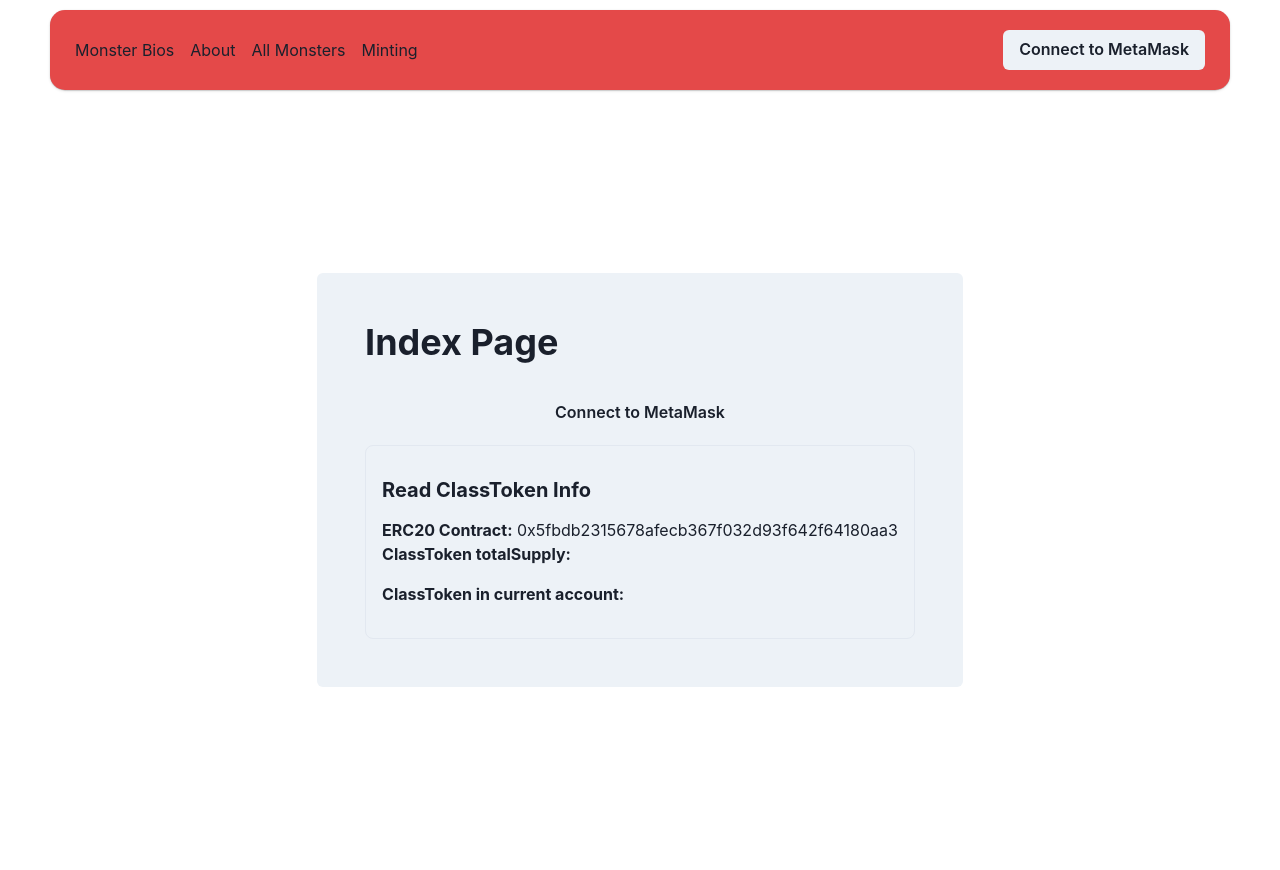
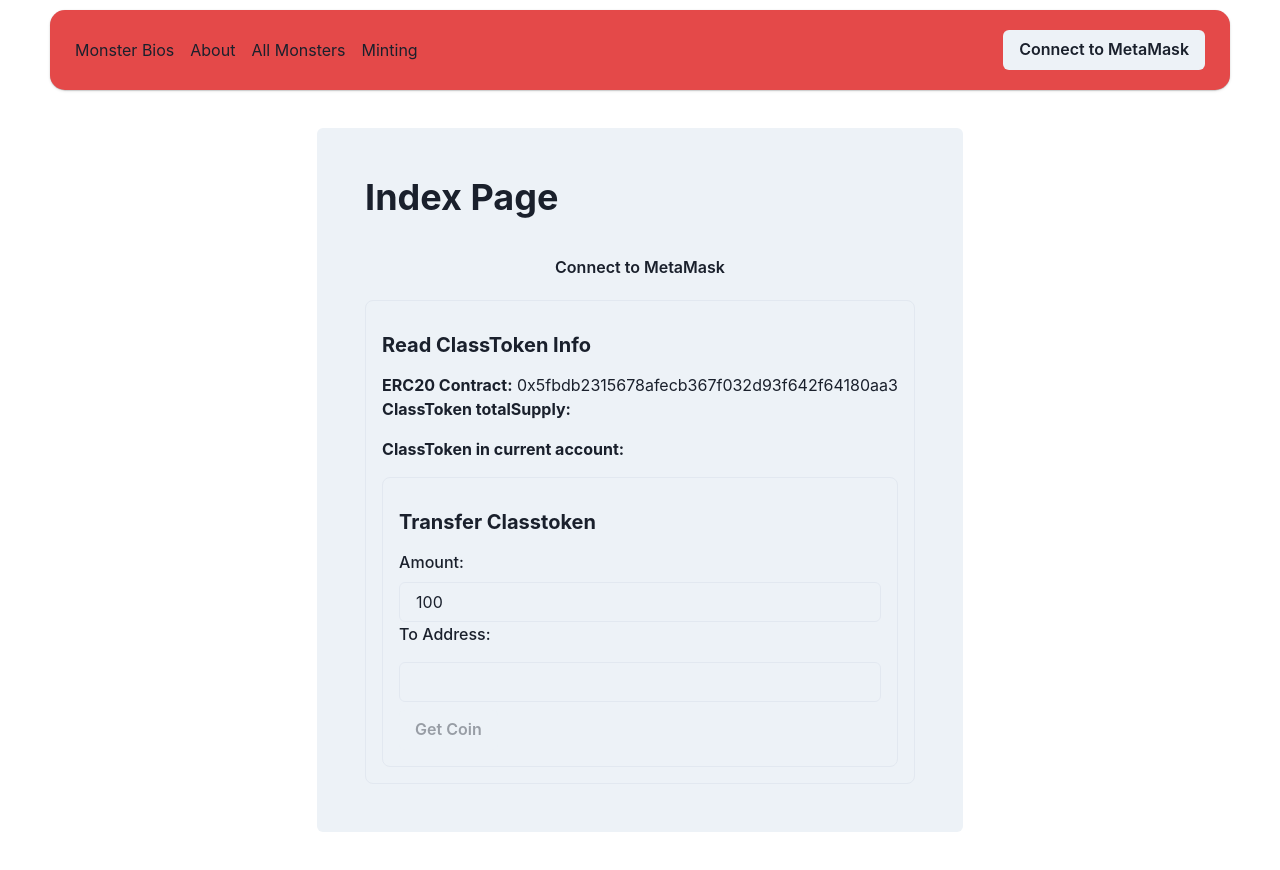
Before and after one commit to simon-tanna/internship-2022-monster-nft, a Next.js app: page / in a window 1280 px wide. Shown: the top 870 px of the page. Built offline with nearby package versions, Linux system fonts and the light colour scheme.

Commit message:
imported Transfer component into index

```diff
--- a/pages/index.tsx
+++ b/pages/index.tsx
@@ -3,6 +3,7 @@ import { Box, Button, Flex, Heading, Text, VStack } from "@chakra-ui/react";
 import { useEffect, useState } from "react";
 import { ethers } from "ethers";
 import ERC20 from "../components/ERC20";
+import TransferERC20 from "../components/TransferERC20";
 
 declare let window: any;
 
@@ -82,6 +83,15 @@ const Index: NextPage = () => {
 							addressContract="0x5fbdb2315678afecb367f032d93f642f64180aa3"
 							currentAccount={currentAccount}
 						/>
+						<Box mb={0} p={4} w="100%" borderWidth="1px" borderRadius="lg">
+							<Heading my={4} fontSize="xl">
+								Transfer Classtoken
+							</Heading>
+							<TransferERC20
+								addressContract="0x5FbDB2315678afecb367f032d93F642f64180aa3"
+								currentAccount={currentAccount}
+							/>
+						</Box>
 					</Box>
 				</VStack>
 			</Flex>
```
